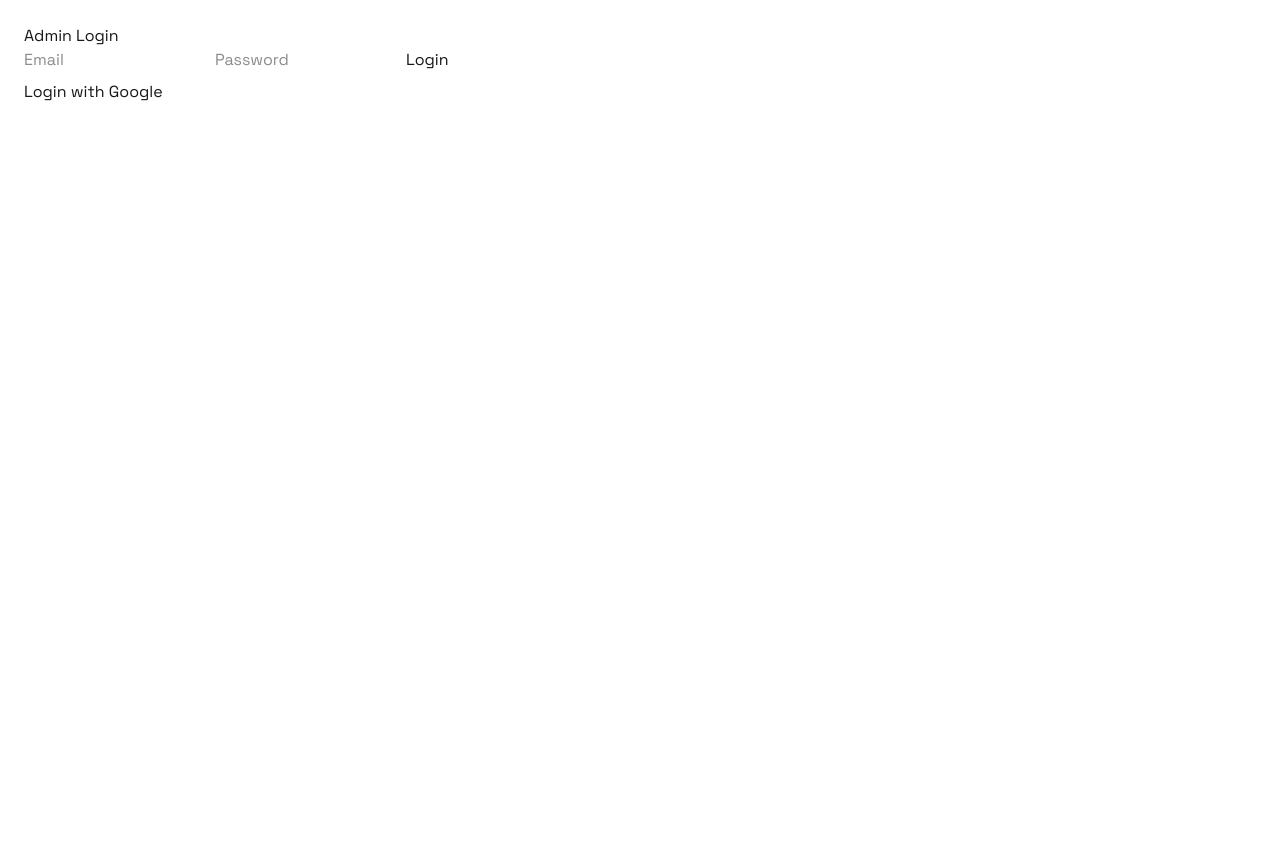
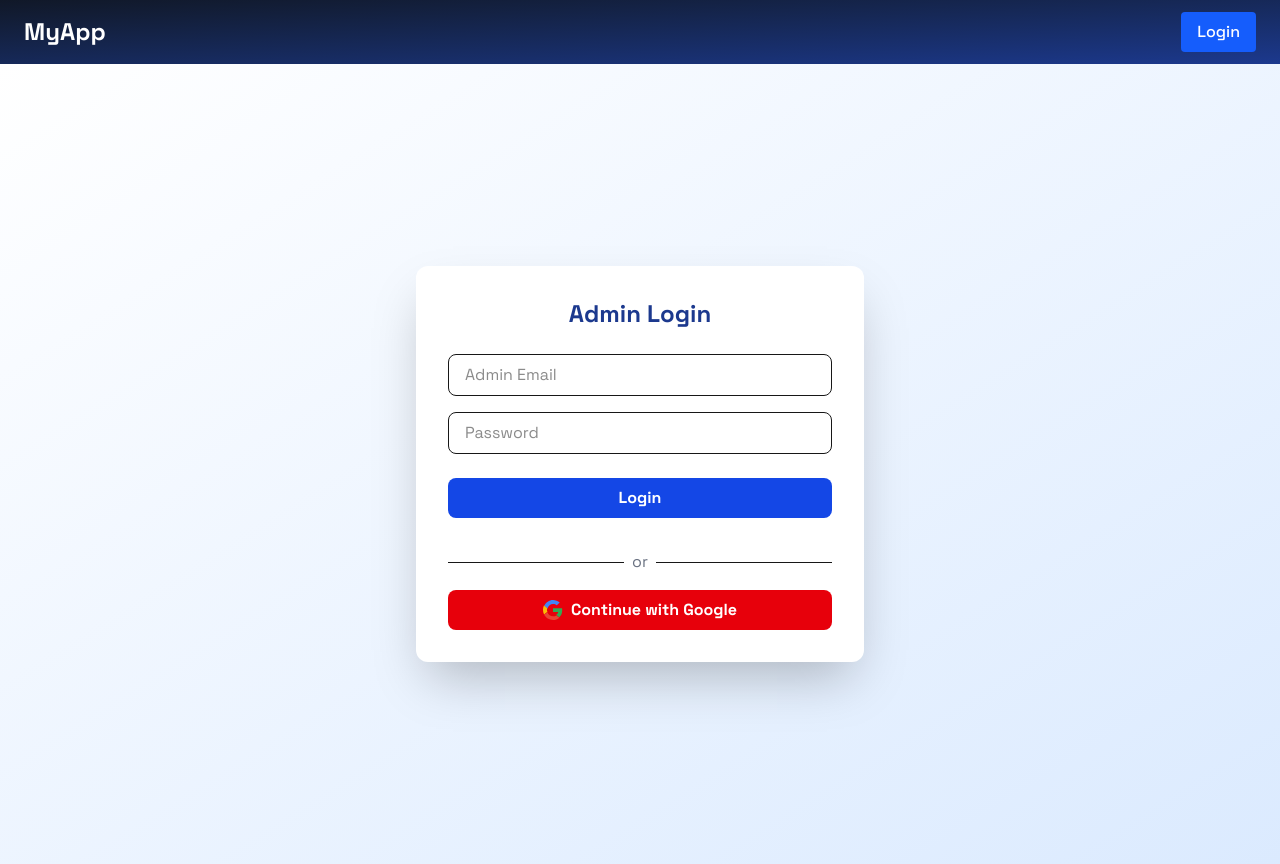
Before and after one commit to SaiHarsha9992/Plagarism-Check, a Next.js app: page /admin/login in a window 1280 px wide. Before the commit the page ends 800 px from the top, so only its background shows below. Built offline with nearby package versions, Linux system fonts and the light colour scheme; no server answers.

Commit message:
third commit

```diff
--- a/app/admin/dashboard/page.jsx
+++ b/app/admin/dashboard/page.jsx
@@ -51,7 +51,7 @@ return (
     <>
     <Toaster position="top-right" reverseOrder={false} />
     <Navbar/>
-    <div className="p-6 max-w-5xl mx-auto">
+    <div className="p-6 max-w-7xl mx-auto bg-gradient-to-br from-gray-900 to-blue-900">
         <h2 className="text-2xl font-bold mb-4">🔐 Admin Dashboard</h2>
 
         <div className="mb-6 flex flex-col md:flex-row gap-3">
--- a/app/admin/login/page.jsx
+++ b/app/admin/login/page.jsx
@@ -1,20 +1,22 @@
 'use client';
-// use `js-cookie` or `document.cookie` in client side
+import { useState, useEffect } from 'react';
+import { signInWithEmailAndPassword, signInWithPopup, GoogleAuthProvider, onAuthStateChanged } from 'firebase/auth';
 import Cookies from 'js-cookie';
-import { signInWithEmailAndPassword, signInWithPopup, GoogleAuthProvider } from 'firebase/auth';
 import { auth } from '@/lib/firebase';
 import { useRouter } from 'next/navigation';
-import { useState } from 'react';
+import Navbar from '@/app/components/NavBar';
 
-const ADMIN_EMAIL = 'admin@example.com'; // replace
+
+const ALLOWED_ADMINS = ['gaduharsha72@gmail.com', 'anotheradmin@example.com'];
 
 export default function AdminLogin() {
-    const ALLOWED_ADMINS = ['gaduharsha72@gmail.com', 'anotheradmin@example.com'];
   const [email, setEmail] = useState('');
   const [password, setPassword] = useState('');
+  const [loading, setLoading] = useState(false);
   const router = useRouter();
 
   const login = async () => {
+    setLoading(true);
     try {
       const cred = await signInWithEmailAndPassword(auth, email, password);
       if (ALLOWED_ADMINS.includes(cred.user.email)) {
@@ -22,19 +24,18 @@ export default function AdminLogin() {
         Cookies.set('email', cred.user.email, { secure: true });
         router.push('/admin/dashboard');
       } else {
-            import('react-hot-toast').then(({ toast }) => {
+        const { toast } = await import('react-hot-toast');
         toast.error('Not authorized');
-            });
       }
-    } catch (err) {
-        import('react-hot-toast').then(({ toast }) => {
+    } catch {
+      const { toast } = await import('react-hot-toast');
       toast.error('Login failed');
-            });
     }
+    setLoading(false);
   };
 
-
   const loginWithGoogle = async () => {
+    setLoading(true);
     try {
       const provider = new GoogleAuthProvider();
       const cred = await signInWithPopup(auth, provider);
@@ -43,26 +44,85 @@ export default function AdminLogin() {
         Cookies.set('email', cred.user.email, { secure: true });
         router.push('/admin/dashboard');
       } else {
-            import('react-hot-toast').then(({ toast }) => {
+        const { toast } = await import('react-hot-toast');
         toast.error('Not authorized');
-            });
       }
-    } catch (err) {
-        import('react-hot-toast').then(({ toast }) => {
+    } catch {
+      const { toast } = await import('react-hot-toast');
       toast.error('Login failed');
-            });
     }
+    setLoading(false);
   };
 
+  useEffect(() => {
+    const unsub = onAuthStateChanged(auth, (user) => {
+      if (user && ALLOWED_ADMINS.includes(user.email)) {
+        router.push('/admin/dashboard');
+      }
+    });
+    return () => unsub();
+  }, [router]);
 
   return (
-        <div className="p-6">
-            <h2>Admin Login</h2>
-            <input value={email} onChange={(e) => setEmail(e.target.value)} placeholder="Email" />
-            <input type="password" value={password} onChange={(e) => setPassword(e.target.value)} placeholder="Password" />
-            <button onClick={login}>Login</button>
-            <div className="my-2" />
-            <button onClick={loginWithGoogle}>Login with Google</button>
+    <>
+      <Navbar />
+      <div className="min-h-screen flex items-center justify-center bg-gradient-to-br from-white to-blue-100 dark:from-gray-900 dark:to-gray-800">
+        <div className="bg-white dark:bg-gray-800 p-8 rounded-xl shadow-2xl w-full max-w-md">
+          <h2 className="text-2xl font-bold mb-6 text-center text-blue-900 dark:text-blue-300">
+            Admin Login
+          </h2>
+
+          <div className="mb-4">
+            <input
+              className="w-full px-4 py-2 border rounded-lg focus:outline-none focus:ring-2 focus:ring-blue-400 dark:bg-gray-700 dark:text-white dark:border-gray-600"
+              type="email"
+              placeholder="Admin Email"
+              value={email}
+              onChange={(e) => setEmail(e.target.value)}
+            />
           </div>
+
+          <div className="mb-6">
+            <input
+              className="w-full px-4 py-2 border rounded-lg focus:outline-none focus:ring-2 focus:ring-blue-400 dark:bg-gray-700 dark:text-white dark:border-gray-600"
+              type="password"
+              placeholder="Password"
+              value={password}
+              onChange={(e) => setPassword(e.target.value)}
+            />
+          </div>
+
+          <button
+            onClick={login}
+            disabled={loading}
+            className="w-full bg-blue-700 text-white py-2 rounded-lg font-semibold hover:bg-blue-800 transition mb-4 disabled:opacity-50"
+          >
+            {loading ? 'Logging in...' : 'Login'}
+          </button>
+
+          <div className="flex items-center my-4">
+            <hr className="flex-grow border-t dark:border-gray-600" />
+            <span className="mx-2 text-gray-500 dark:text-gray-400">or</span>
+            <hr className="flex-grow border-t dark:border-gray-600" />
+          </div>
+
+          <button
+            onClick={loginWithGoogle}
+            disabled={loading}
+            className="w-full flex items-center justify-center gap-2 bg-red-600 text-white py-2 rounded-lg font-semibold hover:bg-red-700 transition disabled:opacity-50"
+          >
+            <svg className="w-5 h-5" viewBox="0 0 48 48">
+              <g>
+                <path fill="#4285F4" d="M24 9.5c3.54 0 6.7 1.22 9.2 3.22l6.86-6.86C35.64 2.42 30.14 0 24 0 14.82 0 6.7 5.82 2.68 14.18l7.98 6.2C12.7 13.7 17.9 9.5 24 9.5z" />
+                <path fill="#34A853" d="M46.1 24.5c0-1.64-.14-3.22-.4-4.74H24v9.02h12.42c-.54 2.92-2.18 5.4-4.66 7.08l7.2 5.6C43.98 37.18 46.1 31.3 46.1 24.5z" />
+                <path fill="#FBBC05" d="M10.66 28.38A14.5 14.5 0 0 1 9.5 24c0-1.54.26-3.02.72-4.38l-7.98-6.2A23.97 23.97 0 0 0 0 24c0 3.82.92 7.44 2.54 10.62l8.12-6.24z" />
+                <path fill="#EA4335" d="M24 48c6.14 0 11.3-2.02 15.06-5.48l-7.2-5.6c-2.02 1.36-4.6 2.18-7.86 2.18-6.1 0-11.3-4.2-13.18-9.86l-8.12 6.24C6.7 42.18 14.82 48 24 48z" />
+              </g>
+            </svg>
+            Continue with Google
+          </button>
+        </div>
+      </div>
+    </>
   );
 }
--- a/app/login/page.jsx
+++ b/app/login/page.jsx
@@ -1,8 +1,9 @@
 'use client';
+import { useEffect, useState } from 'react';
+import { signInWithEmailAndPassword, GoogleAuthProvider, signInWithPopup, onAuthStateChanged } from 'firebase/auth';
+import { useRouter } from 'next/navigation';
 import { auth } from '@/lib/firebase';
-import { signInWithEmailAndPassword, GoogleAuthProvider, signInWithPopup } from 'firebase/auth';
-import { useRouter } from 'next/navigation';
-import { useState } from 'react';
+import Navbar from '../components/NavBar';
 
 export default function LoginPage() {
   const [email, setEmail] = useState('');
@@ -16,9 +17,8 @@ export default function LoginPage() {
       await signInWithEmailAndPassword(auth, email, password);
       router.push('/submit');
     } catch (err) {
-            import('react-hot-toast').then(({ toast }) => {
+      const { toast } = await import('react-hot-toast');
       toast.error('Login failed');
-            });
     }
     setLoading(false);
   };
@@ -30,20 +30,31 @@ export default function LoginPage() {
       await signInWithPopup(auth, provider);
       router.push('/submit');
     } catch (err) {
-            import('react-hot-toast').then(({ toast }) => {
+      const { toast } = await import('react-hot-toast');
       toast.error('Google login failed');
-            });
     }
     setLoading(false);
   };
+   useEffect(() => {
+        const unsubscribe = onAuthStateChanged(auth, (user) => {
+            if (user) {
+                router.push('/submit');
+            }
+        });
+        return () => unsubscribe();
+    }, [router]);
 
   return (
-        <div className="min-h-screen flex items-center justify-center bg-gray-100">
-            <div className="bg-white p-8 rounded-lg shadow-md w-full max-w-md">
-                <h2 className="text-2xl font-bold mb-6 text-center">Login</h2>
+    <>
+      <Navbar />
+      <div className="min-h-screen flex items-center justify-center bg-gradient-to-br from-white to-blue-100 dark:from-gray-900 dark:to-gray-800">
+        <div className="bg-white dark:bg-gray-800 p-8 rounded-xl shadow-2xl w-full max-w-md">
+          <h2 className="text-2xl font-bold mb-6 text-center text-blue-900 dark:text-blue-300">
+            Login
+          </h2>
           <div className="mb-4">
             <input
-                        className="w-full px-4 py-2 border rounded-lg focus:outline-none focus:ring-2 focus:ring-blue-400"
+              className="w-full px-4 py-2 border rounded-lg focus:outline-none focus:ring-2 focus:ring-blue-400 dark:bg-gray-700 dark:text-white dark:border-gray-600"
               value={email}
               onChange={(e) => setEmail(e.target.value)}
               placeholder="Email"
@@ -53,7 +64,7 @@ export default function LoginPage() {
           </div>
           <div className="mb-6">
             <input
-                        className="w-full px-4 py-2 border rounded-lg focus:outline-none focus:ring-2 focus:ring-blue-400"
+              className="w-full px-4 py-2 border rounded-lg focus:outline-none focus:ring-2 focus:ring-blue-400 dark:bg-gray-700 dark:text-white dark:border-gray-600"
               type="password"
               value={password}
               onChange={(e) => setPassword(e.target.value)}
@@ -62,19 +73,19 @@ export default function LoginPage() {
             />
           </div>
           <button
-                    className="w-full bg-blue-600 text-white py-2 rounded-lg font-semibold hover:bg-blue-700 transition mb-4 disabled:opacity-50"
+            className="w-full bg-blue-700 text-white py-2 rounded-lg font-semibold hover:bg-blue-800 transition mb-4 disabled:opacity-50"
             onClick={login}
             disabled={loading}
           >
             {loading ? 'Logging in...' : 'Login'}
           </button>
           <div className="flex items-center my-4">
-                    <hr className="flex-grow border-t" />
-                    <span className="mx-2 text-gray-400">or</span>
-                    <hr className="flex-grow border-t" />
+            <hr className="flex-grow border-t dark:border-gray-600" />
+            <span className="mx-2 text-gray-500 dark:text-gray-400">or</span>
+            <hr className="flex-grow border-t dark:border-gray-600" />
           </div>
           <button
-                    className="w-full flex items-center justify-center gap-2 bg-red-500 text-white py-2 rounded-lg font-semibold hover:bg-red-600 transition disabled:opacity-50"
+            className="w-full flex items-center justify-center gap-2 bg-red-600 text-white py-2 rounded-lg font-semibold hover:bg-red-700 transition disabled:opacity-50"
             onClick={loginWithGoogle}
             disabled={loading}
           >
@@ -90,5 +101,6 @@ export default function LoginPage() {
           </button>
         </div>
       </div>
+    </>
   );
 }
--- a/app/utils/mongodb.js
+++ b/app/utils/mongodb.js
@@ -1,4 +1,5 @@
 import mongoose from "mongoose";
+
 const connectionUrl = process.env.MONGO_URI;
 
 if (!connectionUrl) {
@@ -12,11 +13,13 @@ const connectToDatabase = async () => {
 
   try {
     await mongoose.connect(connectionUrl, {
-      dbName: "submissions",
+      dbName: "submissions", // or "Users" if you're using that
+      useNewUrlParser: true,
+      useUnifiedTopology: true,
     });
-    console.log("Connected to MongoDB");
+    console.log("✅ Connected to MongoDB");
   } catch (error) {
-    console.error("MongoDB connection error:", error);
+    console.error("❌ MongoDB connection error:", error);
     throw error;
   }
 };
```
Also changed, not shown: app/api/submit/route.js (+14 -3 lines), app/results/page.jsx (+7 -4 lines), app/submit/page.jsx (+9 -6 lines). Lines whose indentation alone changed are shown as unchanged.
